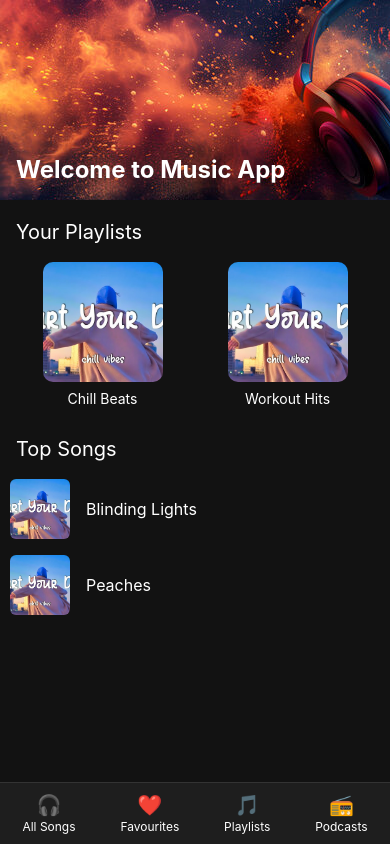
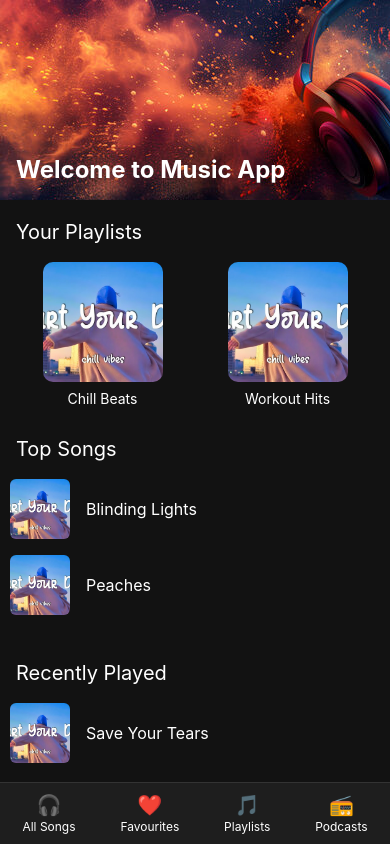
Before and after one commit to gurleen1819/Gurleen_A1_MusicApp, a React Native app: screen / in a window 390 px wide. Built offline with nearby package versions, Linux system fonts and the light colour scheme.

Commit message:
`Added recently played section

```diff
--- a/App.js
+++ b/App.js
@@ -36,6 +36,14 @@ const App = () => {
             <Text style={styles.songName}>Peaches</Text>
           </View>
         </View>
+        <Text style={styles.sectionTitle}>Recently Played</Text>
+<View style={styles.songContainer}>
+  <View style={styles.songRow}>
+    <Image source={require('./assets/song2.jpg')} style={styles.songImage} />
+    <Text style={styles.songName}>Save Your Tears</Text>
+  </View>
+</View>
+
       </ScrollView>
 
       {/* 🔽 Bottom Navigation Bar */}
@@ -91,6 +99,7 @@ const styles= StyleSheet.create({
     flexDirection: 'row',
     justifyContent: 'space-around',
     padding: 10,
+    gap: 16,
   },
   playlistCard: {
     alignItems: 'center',
@@ -106,6 +115,7 @@ const styles= StyleSheet.create({
   },
   songContainer: {
     padding: 10,
+    gap: 12,
   },
   songRow: {
     flexDirection: 'row',
@@ -146,6 +156,7 @@ const styles= StyleSheet.create({
     fontSize: 12,
     color: 'white',
     marginTop: 2,
+     fontWeight: 'bold',
   },
   appContainer: {
     flex: 1,
```
